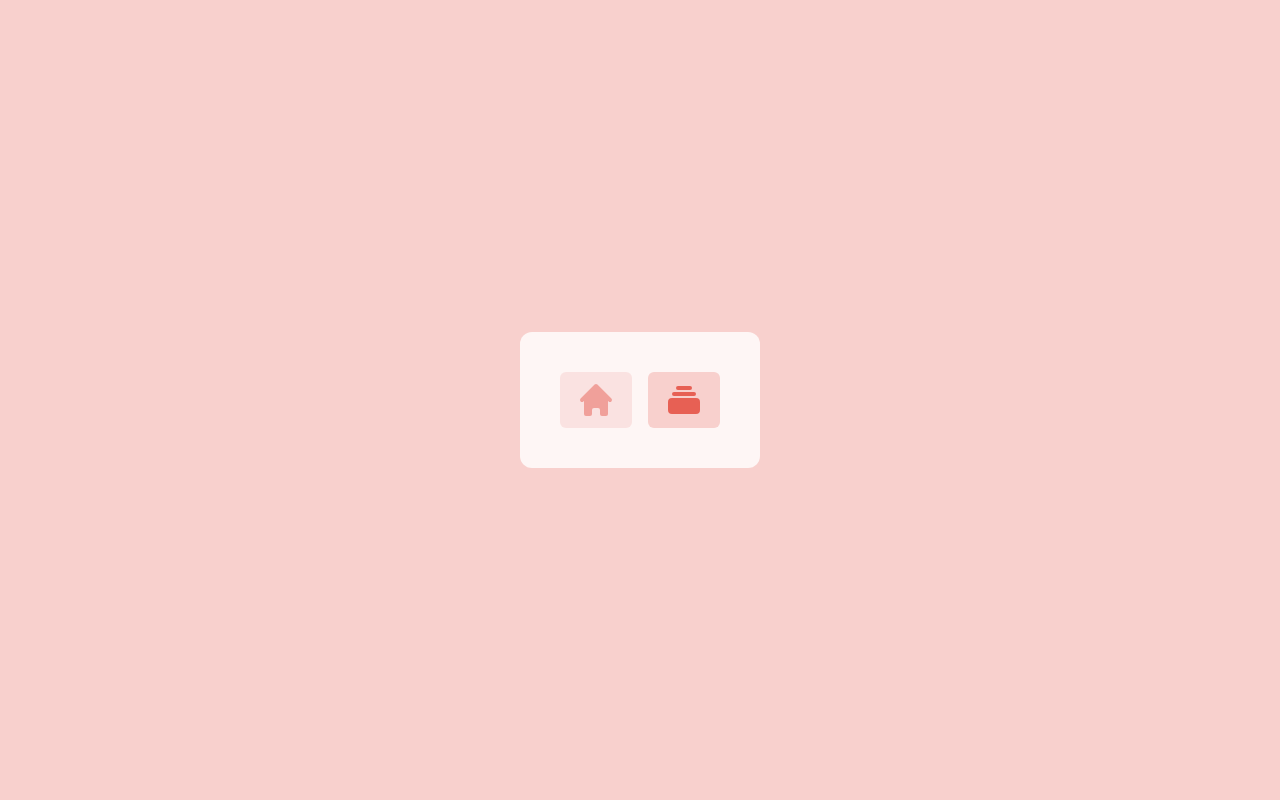
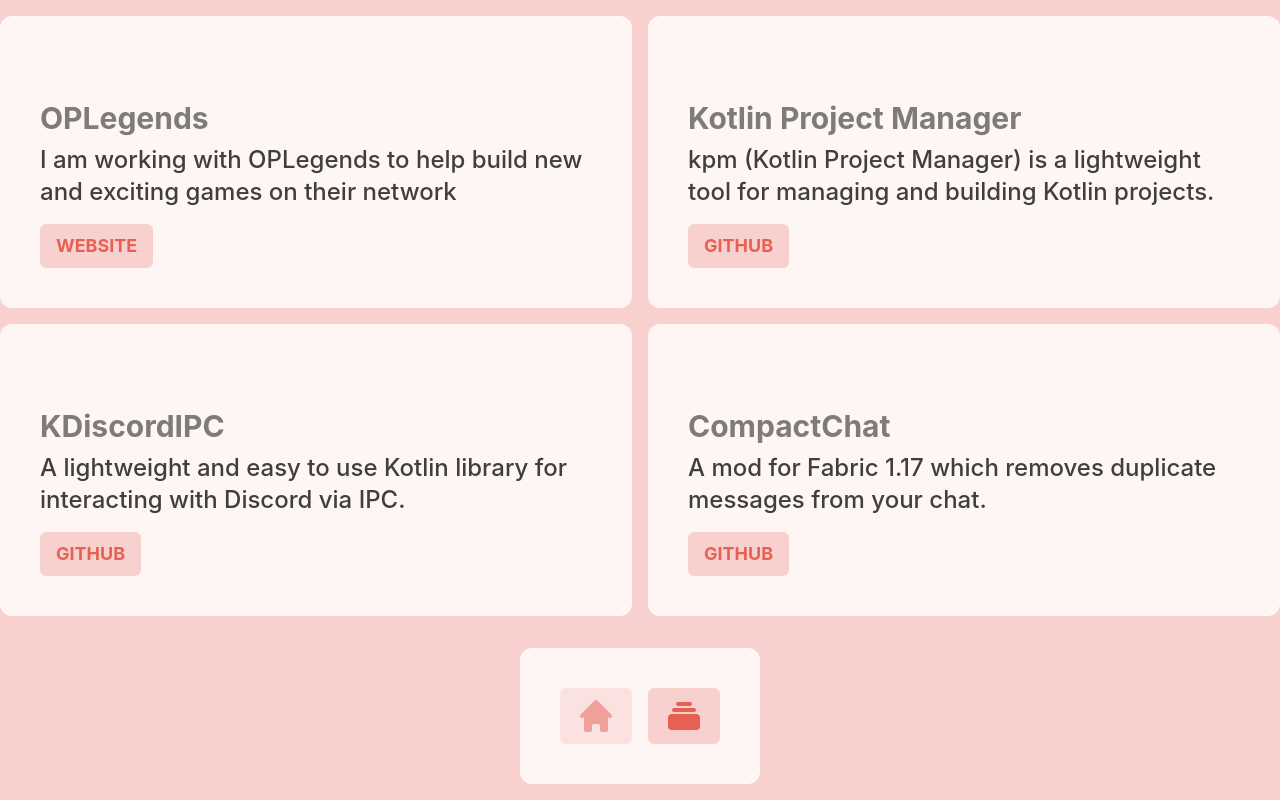
Before and after one commit to cbyrneee/old.cbyrne.dev, a Next.js app: page /projects in a window 1280 px wide. Built offline with nearby package versions, Linux system fonts and the light colour scheme.

Commit message:
Add projects page

```diff
--- a/src/components/window/Window.tsx
+++ b/src/components/window/Window.tsx
@@ -4,7 +4,7 @@ import WindowButton from "./WindowButton";
 
 interface WindowProps {
     children: React.ReactNode,
-    noButtons: boolean
+    noButtons?: boolean
 }
 
 function Window({children, noButtons = false}: WindowProps) {
--- a/src/components/window/impl/AboutMeWindow.tsx
+++ b/src/components/window/impl/home/AboutMeWindow.tsx
@@ -1,11 +1,11 @@
 import React from 'react';
-import Window from "../Window";
+import Window from "../../Window";
 
 function AboutMeWindow() {
     return (
         <Window>
             <h5 className={"text-3xl font-bold text-black/50"}>Hey, I{"'"}m</h5>
-            <h1 className={"text-4xl font-bold mt-2 mb-4"}>Conor Byrne</h1>
+            <h1 className={"text-4xl font-bold mt-2 mb-2"}>Conor Byrne</h1>
 
             <h2 className={"text-2xl font-medium text-black/75"}>I am a developer based in Ireland with
                 experience in Kotlin, Java and Typescript.</h2>
--- a/src/components/window/impl/LinksWindow.tsx
+++ b/src/components/window/impl/home/LinksWindow.tsx
@@ -1,7 +1,7 @@
 import React from 'react';
-import Window from "../Window";
-import ButtonGroup from "../../control/ButtonGroup";
-import Button from "../../control/Button";
+import Window from "../../Window";
+import ButtonGroup from "../../../control/ButtonGroup";
+import Button from "../../../control/Button";
 
 export default function LinksWindow() {
     return <Window>
--- /dev/null
+++ b/src/components/window/impl/projects/ProjectWindow.tsx
@@ -0,0 +1,27 @@
+import React from 'react';
+import Window from "../../Window";
+import ButtonGroup from "../../../control/ButtonGroup";
+import LinkButton from "../../../control/LinkButton";
+
+interface ProjectWindowProps {
+    title: string;
+    description: string;
+
+    href: string;
+    buttonText: string
+}
+
+export default function ProjectWindow(props: ProjectWindowProps) {
+    return <Window>
+        <h2 className={"text-3xl font-bold text-black/50 mb-2"}>{props.title}</h2>
+        <h5 className={"text-2xl font-medium text-black/75 mb-4"}>
+            {props.description}
+        </h5>
+
+        <ButtonGroup>
+            <LinkButton href={props.href}>
+                {props.buttonText}
+            </LinkButton>
+        </ButtonGroup>
+    </Window>
+}
--- a/src/pages/projects.tsx
+++ b/src/pages/projects.tsx
@@ -4,20 +4,56 @@ import type {NextPage} from 'next'
 import React from "react";
 import Head from "next/head";
 import Dock from "../components/dock/Dock";
+import WindowGroup from "../components/window/WindowGroup";
+import WindowRow from "../components/window/WindowRow";
+import ProjectWindow from "../components/window/impl/projects/ProjectWindow";
 
 const Projects: NextPage = () => {
-    return (
-        <div>
-            <Head>
-                <title>Conor Byrne - Projects</title>
-            </Head>
-            <div
-                className={"flex flex-col items-center content-center justify-between h-full md:h-screen bg-background"}>
+    return <>
+        <Head>
+            <title>Conor Byrne - Projects</title>
+        </Head>
 
-                <Dock />
+        <div
+            className={"flex flex-col items-center content-center justify-between h-full md:h-screen bg-background"}
+        >
+            <div className={"container p-4 md:p-0 md:m-auto"}>
+                <WindowGroup>
+                    <WindowRow>
+                        <ProjectWindow
+                            title={"OPLegends"}
+                            description={"I am working with OPLegends to help build new and exciting games on their network"}
+                            href={"https://oplegends.com"}
+                            buttonText={"Website"}
+                        />
+
+                        <ProjectWindow
+                            title={"Kotlin Project Manager"}
+                            description={"kpm (Kotlin Project Manager) is a lightweight tool for managing and building Kotlin projects."}
+                            href={"https://github.com/cbyrneee/kpm"}
+                            buttonText={"GitHub"}
+                        />
+
+                        <ProjectWindow
+                            title={"KDiscordIPC"}
+                            description={"A lightweight and easy to use Kotlin library for interacting with Discord via IPC."}
+                            href={"https://github.com/cbyrneee/KDiscordIPC"}
+                            buttonText={"GitHub"}
+                        />
+
+                        <ProjectWindow
+                            title={"CompactChat"}
+                            description={"A mod for Fabric 1.17 which removes duplicate messages from your chat."}
+                            href={"https://github.com/cbyrneee/CompactChat"}
+                            buttonText={"GitHub"}
+                        />
+                    </WindowRow>
+                </WindowGroup>
             </div>
+
+            <Dock/>
         </div>
-    )
+    </>
 }
 
 export default Projects
```
Also changed, not shown: src/components/window/impl/home/ExperienceWindow.tsx (renamed from src/components/window/impl/ExperienceWindow.tsx, +5 -4 lines), src/components/window/impl/home/NowPlayingWindow.tsx (renamed from src/components/window/impl/NowPlayingWindow.tsx, +4 -4 lines), src/pages/index.tsx (+6 -5 lines).
